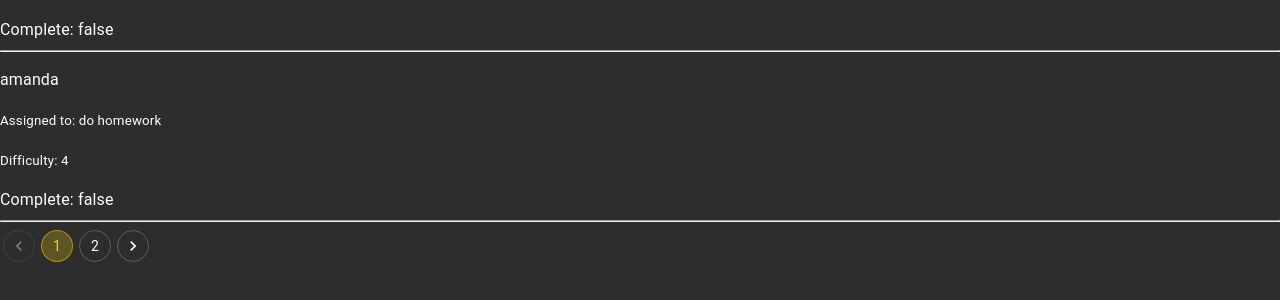
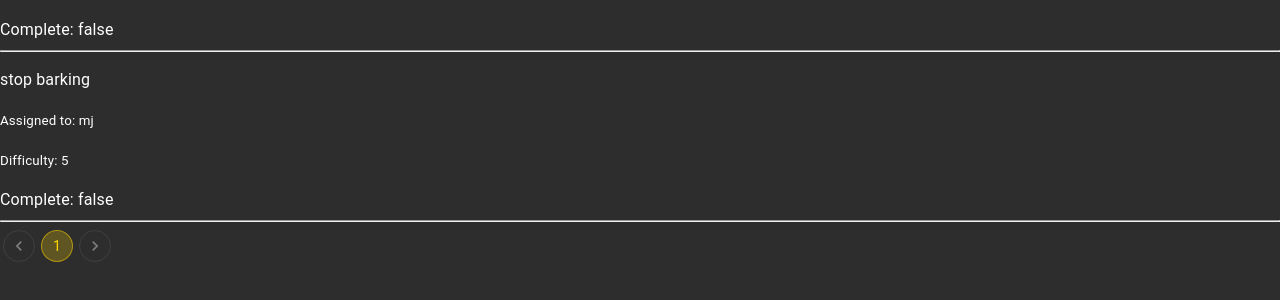
Before and after one commit to jonbrooks01/todo-app, a React (Vite) app: page / in a window 1280 px wide. Shown: the part 480-780 px from the top of the page. Built offline with nearby package versions, Linux system fonts and the light colour scheme.

Commit message:
fixed hideCompleted part

```diff
--- a/package.json
+++ b/package.json
@@ -6,6 +6,7 @@
   "scripts": {
     "dev": "vite",
     "build": "vite build",
+    "test": "jest --verbose --coverage",
     "lint": "eslint . --ext js,jsx --report-unused-disable-directives --max-warnings 0",
     "preview": "vite preview"
   },
@@ -15,6 +16,8 @@
     "@mui/icons-material": "^5.14.13",
     "@mui/material": "^5.14.13",
     "@mui/styled-engine-sc": "^6.0.0-alpha.1",
+    "babel": "^6.23.0",
+    "jest": "^29.7.0",
     "materialui-pagination-component": "^1.1.12",
     "react": "^18.2.0",
     "react-dom": "^18.2.0",
--- a/src/App.jsx
+++ b/src/App.jsx
@@ -19,7 +19,7 @@ const App = () => {
     <GlobalContext.Provider
       value={{
         displayCount: 3,
-        hideCompleted: false,
+        hideCompleted: true,
         sortWord: 'difficulty',
         toggleAppTheme: () =>
           setAppTheme(appTheme === 'light' ? 'dark' : 'light'),
--- a/src/Components/List/index.jsx
+++ b/src/Components/List/index.jsx
@@ -5,15 +5,15 @@ import { GlobalContext } from '../../App';
 import { useEffect } from 'react';
 
 const TodoList = ({ list, toggleComplete, incomplete }) => {
-  const { hideComplete, displayCount } = useContext(GlobalContext);
+  const { hideCompleted, displayCount } = useContext(GlobalContext);
   const [count, setCount] = useState(0);
   const [page, setPage] = useState(1);
 
   const listToUse = useMemo(() => {
-    console.log(hideComplete, incomplete, list);
-    if (hideComplete) return incomplete;
+    console.log(hideCompleted, incomplete, list);
+    if (hideCompleted) return incomplete;
     else return list;
-  }, [hideComplete, incomplete, list]);
+  }, [hideCompleted, incomplete, list]);
 
   useEffect(() => {
     const totalPages = Math.floor(listToUse.length / displayCount);
@@ -22,8 +22,8 @@ const TodoList = ({ list, toggleComplete, incomplete }) => {
     setCount(addOne ? totalPages + 1 : totalPages);
   }, [displayCount, listToUse]);
 
-  const handlePageChange = (e, epage) => {
-    setPage(epage);
+  const handlePageChange = (e, newPage) => {
+    setPage(newPage);
   };
 
   const startIndex = useMemo(() => {
--- a/src/Components/Todo/dummyData.json
+++ b/src/Components/Todo/dummyData.json
@@ -18,7 +18,7 @@
     "text": "amanda",
     "assignee": "do homework",
     "id": "e53588e0-7436-4add-8447-8a35208e0d3a",
-    "complete": false
+    "complete": true
   },
   {
     "difficulty": 5,
```
Also changed, not shown: 1 other file (tests, documents, lock files or other folders).
